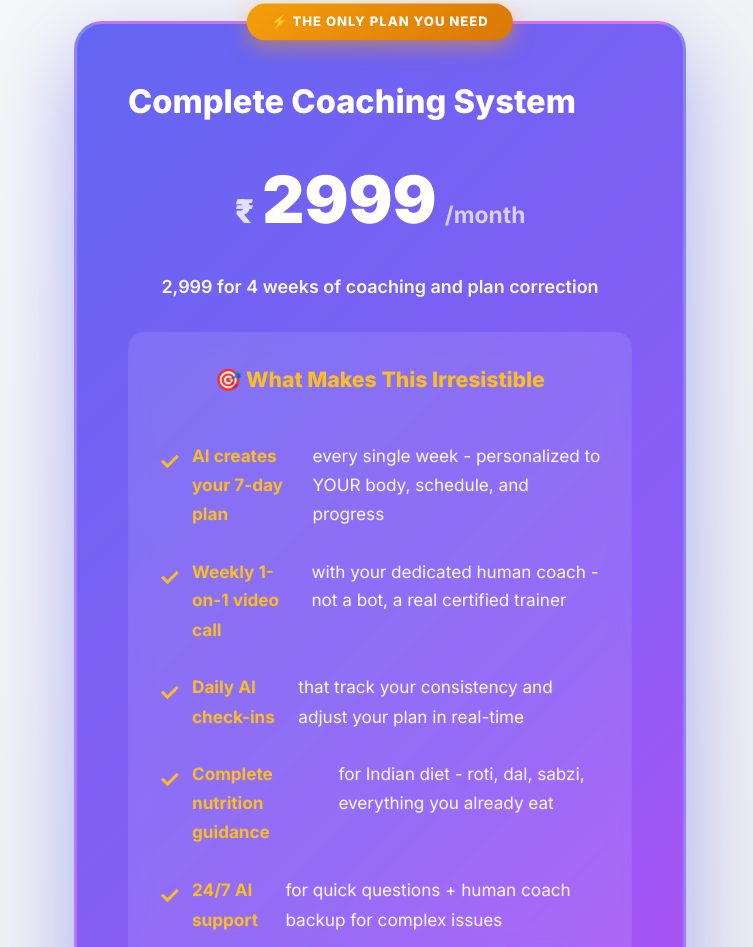
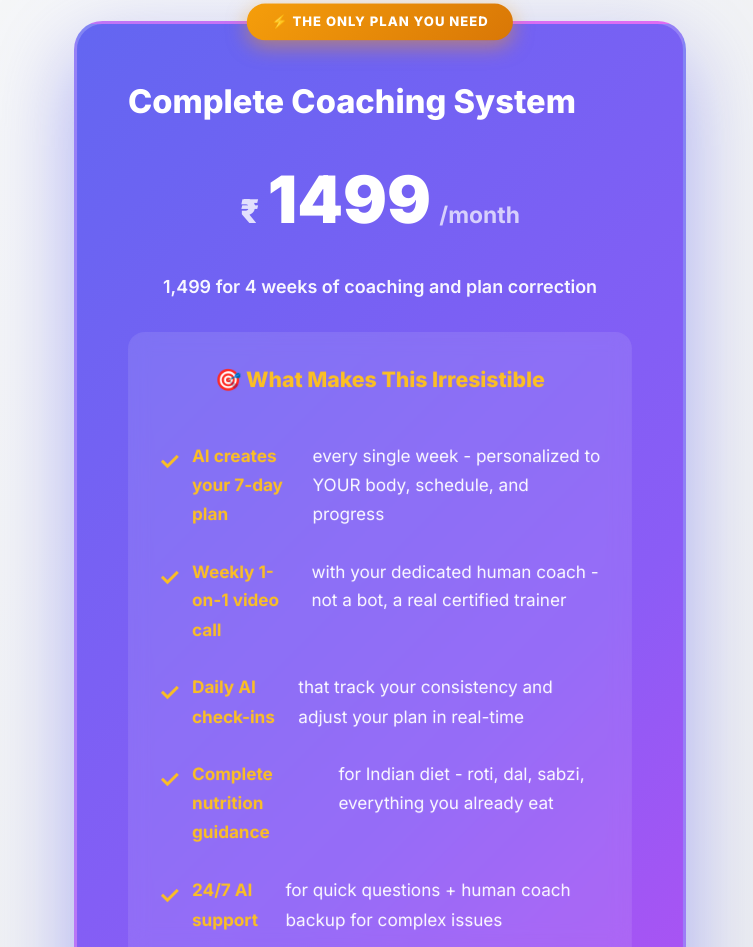
Before and after one commit to Adityadhadiwal/site2, a plain HTML site: page index.html in a window 1280 px wide. Shown: the part 2556-3503 px from the top of the page, without its empty margins (260-1013 px from the left). Drawn offline with Linux system fonts and the light colour scheme.

Commit message:
Update pricing details in index.html

```diff
--- a/index.html
+++ b/index.html
@@ -3,7 +3,7 @@
 <head>
     <meta charset="UTF-8">
     <meta name="viewport" content="width=device-width, initial-scale=1.0">
-    <title>FitGenie - AI + Human Coaching | ₹2,999/month</title>
+    <title>FitGenie - AI + Human Coaching | ₹1,499/month</title>
     <meta name="description" content="Not a fitness app. A consistency challenge system that won't let you quit until fitness becomes your habit." />
     <link rel="preconnect" href="https://fonts.googleapis.com">
     <link rel="preconnect" href="https://fonts.gstatic.com" crossorigin>
@@ -1307,10 +1307,10 @@
                 <div class="popular-badge">⚡ THE ONLY PLAN YOU NEED</div>
                 <h3>Complete Coaching System</h3>
                 <div class="price">
-                    <span class="currency">₹</span>2999
+                    <span class="currency">₹</span>1499
                     <span class="period">/month</span>
                 </div>
-                <p class="price-detail">2,999 for 4 weeks of coaching and plan correction</p>
+                <p class="price-detail">1,499 for 4 weeks of coaching and plan correction</p>
 
                 <div class="value-props">
                     <h4>🎯 What Makes This Irresistible</h4>
```
